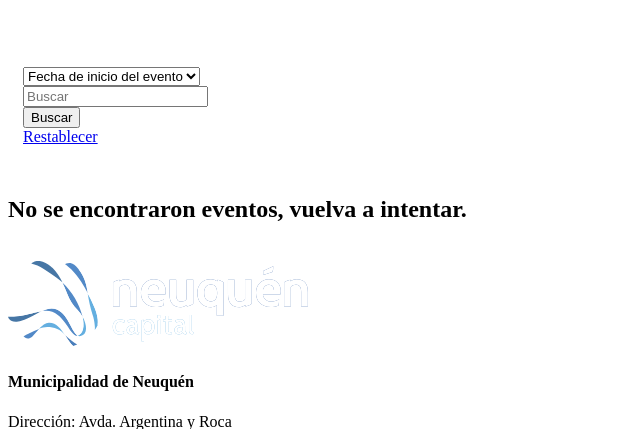
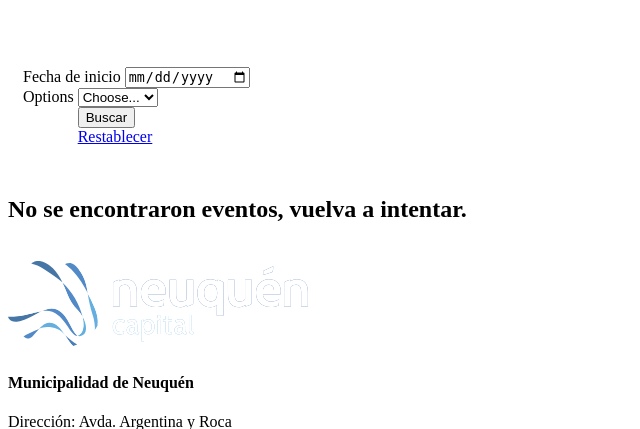
Before and after one commit to gonpineiro/munieventos-neuquen, a Yii app: template frontend/views/site/index.php in a window 1280 px wide. Shown: the part 58-487 px from the top of the page, without its empty margins (0-640 px from the left). Run offline with PHP 8.4 and a stand-in for Yii, Linux system fonts and the light colour scheme; the template is opened without the code that fills it, so the values that code supplies are empty; some libraries are stand-ins or nearby versions.

Commit message:
Input date fecha inicio evento en home.

```diff
--- a/frontend/views/site/index.php
+++ b/frontend/views/site/index.php
@@ -46,22 +46,28 @@
                     <div class="form-group row" style="margin-bottom: 0px;">
 
                         <div class="col-sm-12 col-md-4 mb-3">
-                            <select name="orden" class="custom-select custom-select-lg" onchange="this.form.submit()">
-                                <option <?= (isset($_GET["orden"]) && $_GET["orden"] == 0) ? "selected" : "" ?> value="0">Fecha de inicio del evento
-                                </option>
-                                <option <?= (isset($_GET["orden"]) && $_GET["orden"] == 1) ? "selected" : "" ?> value="1">Fecha de creación
-                                </option>
+                            <div class="form-group">
+                                <label class="text-white" for="fechaInicio">Fecha de inicio</label>
+                                <input type="date" class="form-control" id="fechaInicioEvento" name="fechaInicioEvento" placeholder="<?= date('yy-m-d'); ?>">
+                            </div>
+                        </div>
+                        <div class="col-sm-12 col-md-4 mb-3">
+                            <label class="text-white" for="inputGroupSelect01">Options</label>
+
+                            <select class="custom-select" id="inputGroupSelect01">
+                                <option selected>Choose...</option>
+                                <option value="1">One</option>
+                                <option value="2">Two</option>
+                                <option value="3">Three</option>
                             </select>
                         </div>
 
-                        <div class="col-sm-12 col-md-4 mb-3">
-                            <input class="form-control-lg full_width" type="search" placeholder="Buscar" name="s" value="<?= isset($_GET["s"]) ? $_GET["s"] : "" ?>">
-                        </div>
-
                         <div class="col-sm-12 col-md-2 mb-3">
+                            <label class="text-white" style="visibility: hidden;;">Options</label>
                             <button class="btn btn-secondary btn-lg full_width" type="submit">Buscar</button>
                         </div>
                         <div class="col-sm-12 col-md-2 mb-3">
+                            <label class="text-white" style="visibility: hidden;;">Options</label>
                             <?= Html::a('Restablecer', ["index#events"], ['class' => 'btn btn-secondary btn-lg full_width']); ?>
                         </div>
 
```
Also changed, not shown: frontend/controllers/SiteController.php (line endings or trailing spaces).
